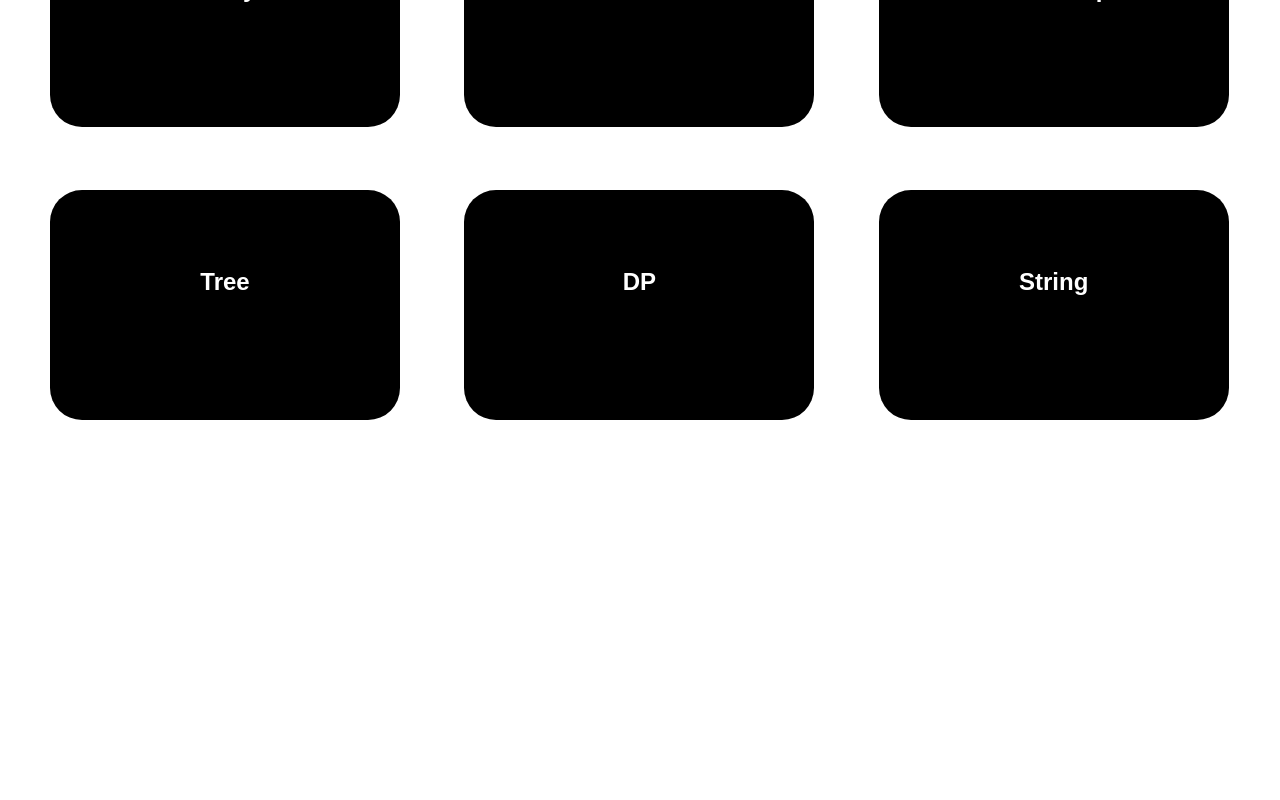
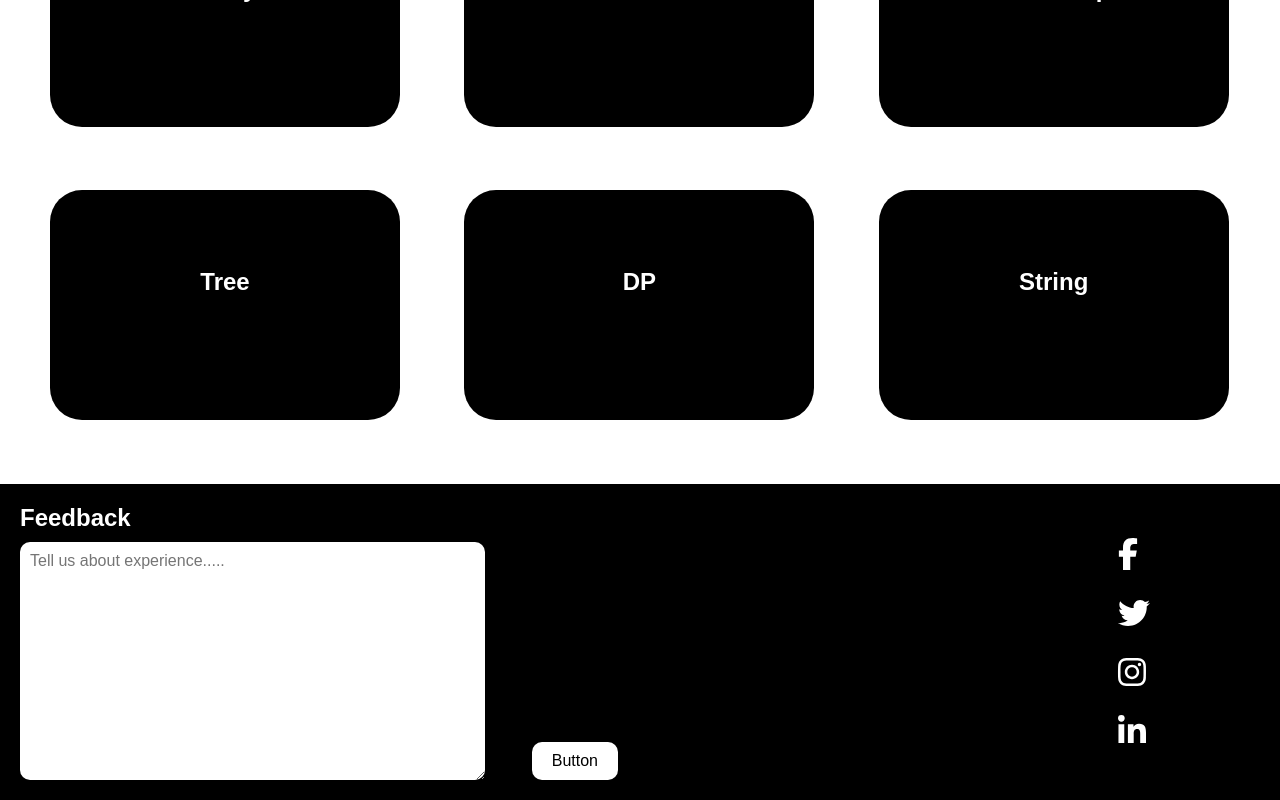
Before and after one commit to AdityaSrivastav5/DSA_Library, a React (Vite) app in the folder frontend/: page / in a window 1280 px wide. Shown: the part 277-1077 px from the top of the page. Before the commit the page ends 830 px from the top, so only its background shows below. Built offline with nearby package versions, Linux system fonts and the light colour scheme.

Commit message:
added footer

```diff
--- a/frontend/src/App.jsx
+++ b/frontend/src/App.jsx
@@ -1,5 +1,6 @@
 
 import Card from './components/Card.jsx'
+import Footer from './components/Footer.jsx';
 import Navbar from './components/Navbar.jsx'
 import '@fortawesome/fontawesome-free/css/all.min.css';
 
@@ -8,6 +9,7 @@ function App() {
     <div className='container'>
       <Navbar />
       <Card />
+      <Footer />
     </div>
   )
 }
--- /dev/null
+++ b/frontend/src/components/Footer.css
@@ -0,0 +1,61 @@
+/* src/components/Footer.css */
+.footer-container {
+    display: flex;
+    justify-content: space-between;
+    align-items: center;
+    background-color: #000;
+    color: #fff;
+    padding: 20px;
+  }
+
+  .feedback-section {
+    display: flex;
+    flex-direction: column;
+    width: 50%;
+  }
+
+  .feedback-title {
+    margin-bottom: 10px;
+    color: #fff;
+  }
+
+  .text-area-container {
+    display: flex;
+    position: relative;
+  }
+
+  .text-area {
+    width: 75%;
+    height: 238px;
+    border-radius: 10px;
+    padding: 10px;
+    font-size: 16px;
+    border: none;
+    outline: none;
+  }
+
+  .button {
+    position: absolute;
+    bottom: 0px;
+    right: 22px; /* Adjusted to reduce the gap */
+    padding: 10px 20px;
+    border-radius: 10px;
+    border: none;
+    background-color: #fff;
+    color: #000;
+    cursor: pointer;
+    font-size: 16px;
+  }
+
+  .social-icons {
+    margin-right: 100px;
+    padding-right: 10px;
+    display: flex;
+    flex-direction: column;
+    gap: 27px;
+  }
+
+  .icon-link {
+    color: #fff;
+    text-decoration: none;
+  }
--- /dev/null
+++ b/frontend/src/components/Footer.jsx
@@ -0,0 +1,37 @@
+
+import './Footer.css';
+import { FontAwesomeIcon } from '@fortawesome/react-fontawesome';
+import { faFacebookF, faTwitter, faInstagram, faLinkedinIn } from '@fortawesome/free-brands-svg-icons';
+
+const Footer = () => {
+  return (
+    <footer className="footer-container">
+      <div className="feedback-section">
+        <h2 className="feedback-title">Feedback</h2>
+        <div className="text-area-container">
+          <textarea
+            className="text-area"
+            placeholder="Tell us about experience....."
+          ></textarea>
+          <button className="button">Button</button>
+        </div>
+      </div>
+      <div className="social-icons">
+        <a href="https://facebook.com" className="icon-link">
+          <FontAwesomeIcon icon={faFacebookF} size="2x" />
+        </a>
+        <a href="https://twitter.com" className="icon-link">
+          <FontAwesomeIcon icon={faTwitter} size="2x" />
+        </a>
+        <a href="https://instagram.com" className="icon-link">
+          <FontAwesomeIcon icon={faInstagram} size="2x" />
+        </a>
+        <a href="https://linkedin.com" className="icon-link">
+          <FontAwesomeIcon icon={faLinkedinIn} size="2x" />
+        </a>
+      </div>
+    </footer>
+  );
+};
+
+export default Footer;
```
